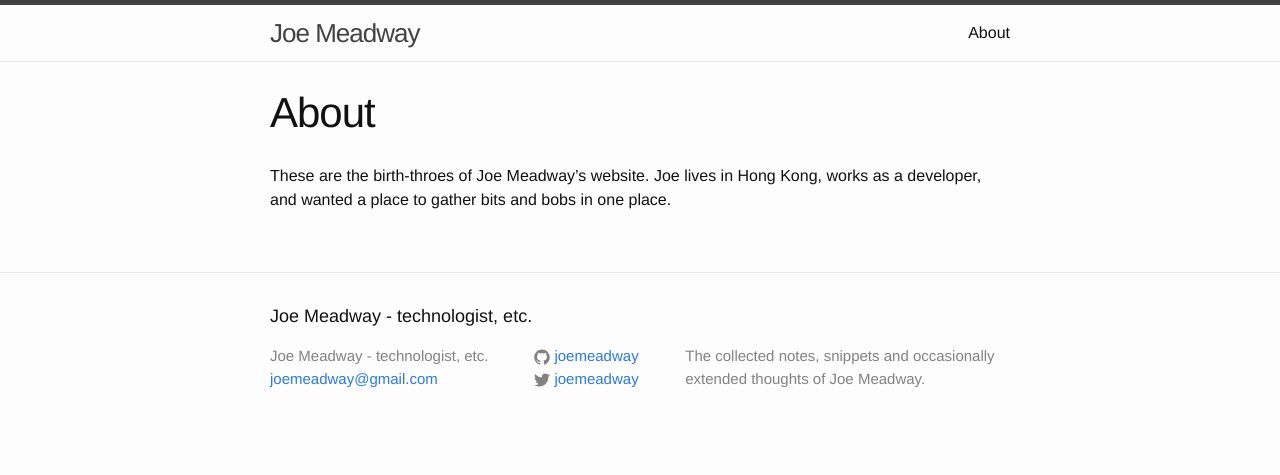
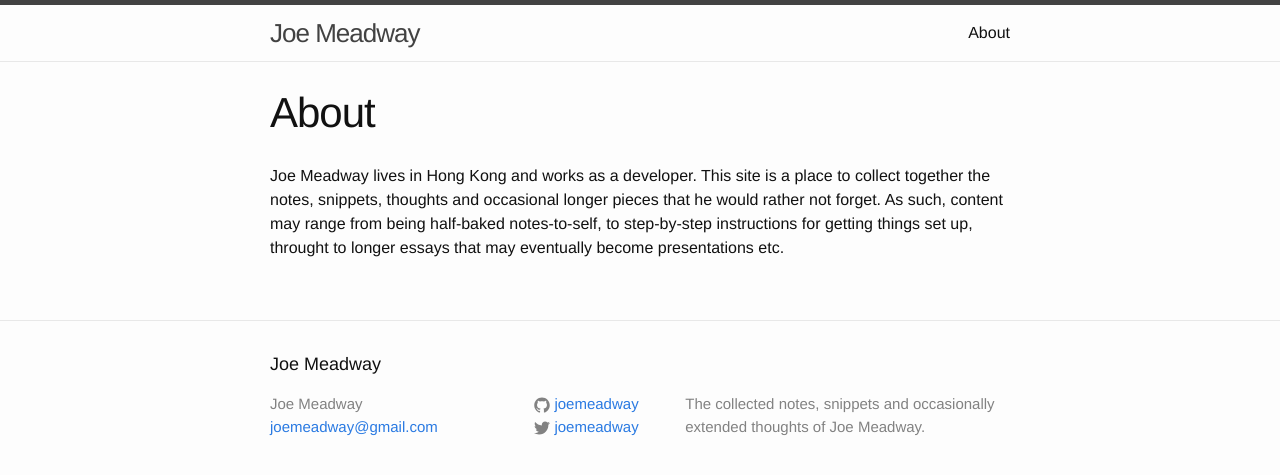
Before and after one commit to joemeadway/joemeadway.github.io, a Jekyll site: the page built from about.md, in a window 1280 px wide. Shown: the top 475 px of the page. Built offline with Jekyll 4.4.1, drawn with Linux system fonts in a browser that asks for light colours.

Commit message:
updated about descriptions

```diff
--- a/_config.yml
+++ b/_config.yml
@@ -6,7 +6,7 @@
 # 'jekyll serve'. If you change this file, please restart the server process.
 
 # Site settings
-title: "Joe Meadway - technologist, etc."
+title: "Joe Meadway"
 email: joemeadway@gmail.com
 description: > # this means to ignore newlines until "baseurl:"
   The collected notes, snippets and occasionally extended thoughts of Joe Meadway.
--- a/about.md
+++ b/about.md
@@ -4,4 +4,4 @@ title: About
 permalink: /about/
 ---
 
-These are the birth-throes of Joe Meadway's website. Joe lives in Hong Kong, works as a developer, and wanted a place to gather bits and bobs in one place.
+Joe Meadway lives in Hong Kong and works as a developer. This site is a place to collect together the notes, snippets, thoughts and occasional longer pieces that he would rather not forget. As such, content may range from being half-baked notes-to-self, to step-by-step instructions for getting things set up, throught to longer essays that may eventually become presentations etc.
```
